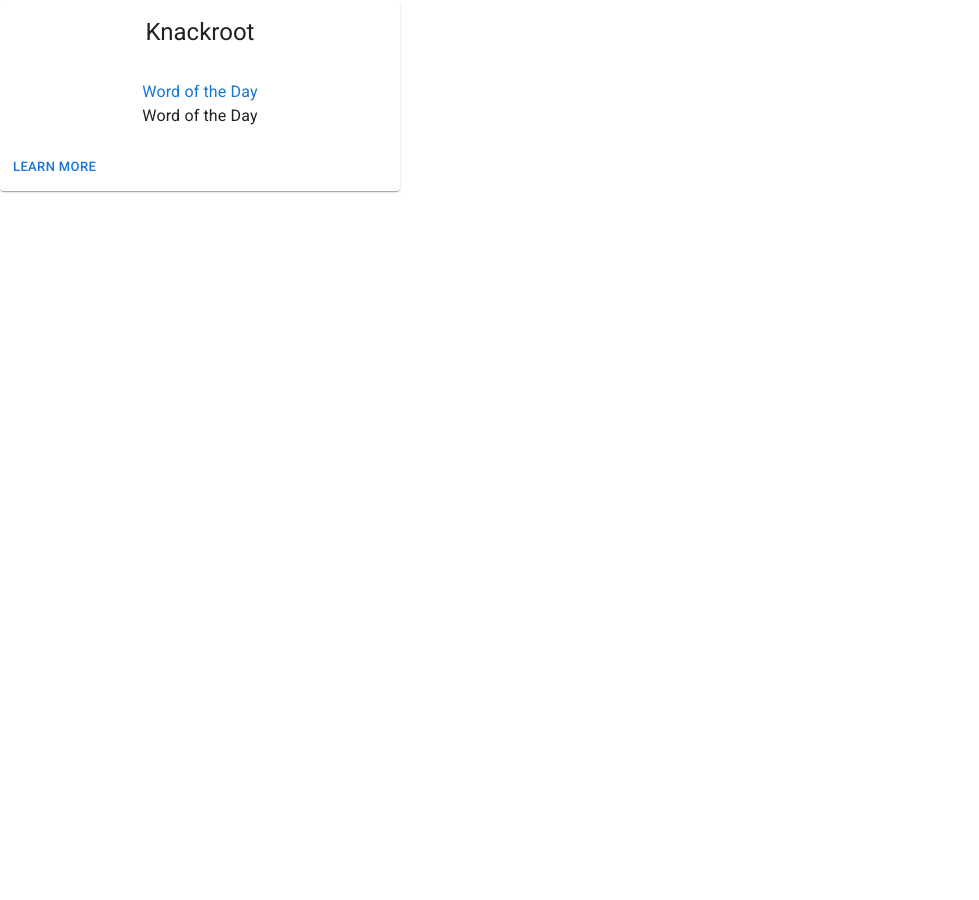
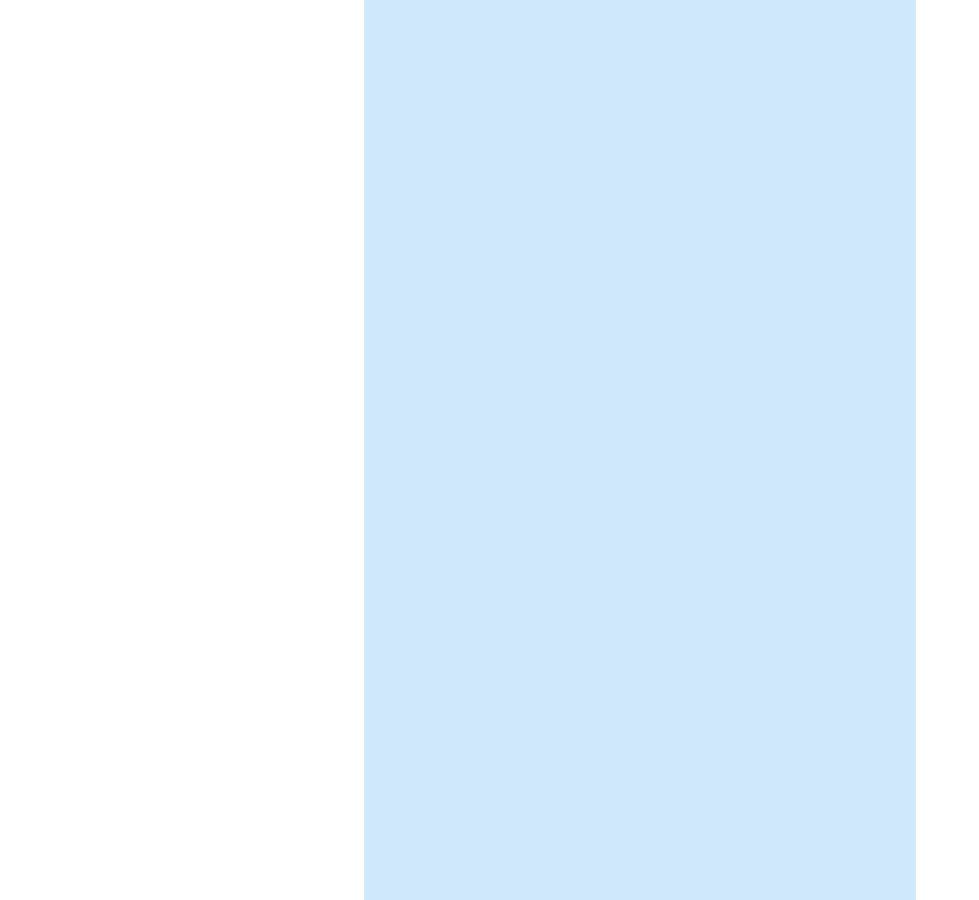
Before and after one commit to kr-nirmit/React-material-ui, a React (Create React App) app: page / in a window 1280 px wide. Shown: the whole page, without its empty margins (0-979 px from the left). Before the commit the page ends 800 px from the top, so only its background shows below. Built offline with nearby package versions, Linux system fonts and the light colour scheme.

Commit message:
Container in MUI

```diff
--- a/src/App.js
+++ b/src/App.js
@@ -7,6 +7,7 @@ import MUIAvatar from "./Stake/MUIAvatar";
 import MUIBox from "./Stake/MUIBox";
 import MUIBreadcrumbs from "./Stake/MUIBreadcrumbs";
 import MUICard from "./Stake/MUICard";
+import MUIContainer from "./Stake/MUIContainer";
 
 
 function App() {
@@ -19,7 +20,8 @@ function App() {
       {/* <MUIAvatar /> */}
       {/* <MUIBox /> */}
       {/* <MUIBreadcrumbs /> */}
-      <MUICard />
+      {/* <MUICard /> */}
+      <MUIContainer />
     </div>
   );
 }
--- /dev/null
+++ b/src/Stake/MUIContainer.js
@@ -0,0 +1,14 @@
+import { Box, Container } from "@mui/material";
+import React from "react";
+
+function MUIContainer() {
+  return (
+    <div>
+      <Container maxWidth="sm">
+        <Box sx={{ bgcolor: "#cfe8fc", height: "900px" }} />
+      </Container>
+    </div>
+  );
+}
+
+export default MUIContainer;
```
